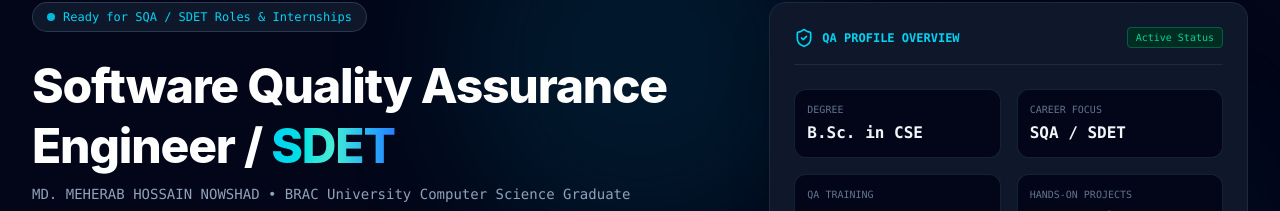
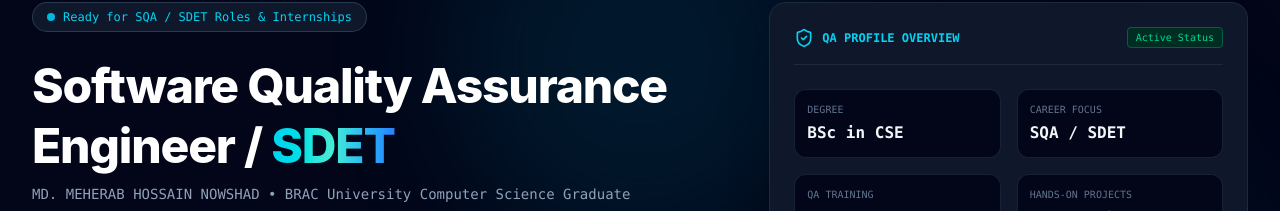
Before and after one commit to meherabnowshad/Nowshad-s-SQA_Portfolio, a React (Vite) app: page / in a window 1280 px wide. Shown: the part 159-370 px from the top of the page. Built offline with nearby package versions, Linux system fonts and the light colour scheme.

Commit message:
text changes

```diff
--- a/src/App.jsx
+++ b/src/App.jsx
@@ -51,7 +51,7 @@ const PROFILE = {
   education: {
     institution: "BRAC University",
     location: "Dhaka, Bangladesh",
-    degree: "B.Sc. in CSE",
+    degree: "BSc in CSE",
     thesis: {
       title: "Real-time dynamic facial recognition of subject in motion using angular images",
       description: "Researched and implemented computer vision algorithms to track and identify moving targets across various multi-angle lighting and rotational conditions."
@@ -72,7 +72,7 @@ const PROFILE = {
     ]
   },
   stats: [
-    { label: "Degree", value: "B.Sc. in CSE" },
+    { label: "Degree", value: "BSc in CSE" },
     { label: "Career Focus", value: "SQA / SDET" },
     { label: "QA Training", value: "70+ Hours" },
     { label: "Hands-On Projects", value: "6 QA Works" }
```
